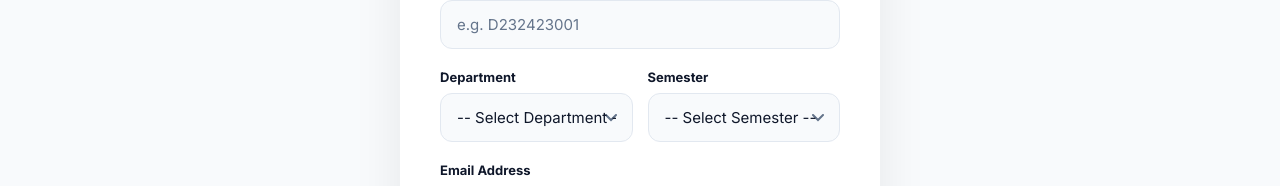
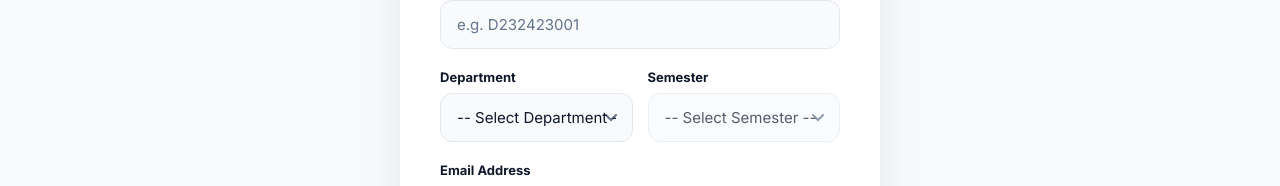
Before and after one commit to soumalyajoardar/attend-plus, a React (Vite) app in the folder client/: page /signup in a window 1280 px wide. Shown: the part 329-515 px from the top of the page. Built offline with nearby package versions, Linux system fonts and the light colour scheme; no server answers.

Commit message:
Restrict signup to CST 5th/6th sem only, other depts coming soon

```diff
--- a/client/src/pages/Signup.jsx
+++ b/client/src/pages/Signup.jsx
@@ -1,4 +1,4 @@
-import React, { useState } from 'react';
+import React, { useState, useEffect } from 'react';
 import { useNavigate } from 'react-router-dom';
 import './Login.css'; // We will reuse the same styles as the login page!
 import { API_BASE } from '../utils/api';
@@ -19,6 +19,12 @@ const Signup = () => {
   const [showPassword, setShowPassword] = useState(false);
   const [error, setError] = useState('');
   const [loading, setLoading] = useState(false);
+
+  useEffect(() => {
+    if (department !== 'CST') {
+      setSemester('');
+    }
+  }, [department]);
 
   const handleSubmit = async (e) => {
     e.preventDefault();
@@ -182,12 +188,12 @@ const Signup = () => {
 >
                 <option value="" disabled>-- Select Department --</option>
                 <option value="CST">CST</option>
-                <option value="ETCE">ETCE</option>
-                <option value="EIE">EIE</option>
-                <option value="CIVIL">CIVIL</option>
-                <option value="EE">EE</option>
-                <option value="ARCHITECTURAL ASSISTANTSHIP">ARCHITECTURAL ASSISTANTSHIP</option>
-                <option value="PHARMACY">PHARMACY</option>
+                <option value="ETCE" disabled>ETCE (Coming soon)</option>
+                <option value="EIE" disabled>EIE (Coming soon)</option>
+                <option value="CIVIL" disabled>CIVIL (Coming soon)</option>
+                <option value="EE" disabled>EE (Coming soon)</option>
+                <option value="ARCHITECTURAL ASSISTANTSHIP" disabled>ARCHITECTURAL ASSISTANTSHIP (Coming soon)</option>
+                <option value="PHARMACY" disabled>PHARMACY (Coming soon)</option>
               </select>
             </div>
 
@@ -197,15 +203,19 @@ const Signup = () => {
                 value={semester}
                 onChange={(e) => setSemester(e.target.value)}
                 required
+                disabled={department !== 'CST'}
 >
                 <option value="" disabled>-- Select Semester --</option>
-                <option value="1st">1st</option>
-                <option value="2nd">2nd</option>
-                <option value="3rd">3rd</option>
-                <option value="4th">4th</option>
-                <option value="5th">5th</option>
-                <option value="6th">6th</option>
-</select>
+                {department === 'CST' && (
+                  <>
+                    <option value="5th">5th</option>
+                    <option value="6th">6th</option>
+                  </>
+                )}
+                {department !== 'CST' && department !== '' && (
+                  <option value="" disabled>Select CST to choose semester</option>
+                )}
+              </select>
             </div>
           </div>
 
```
